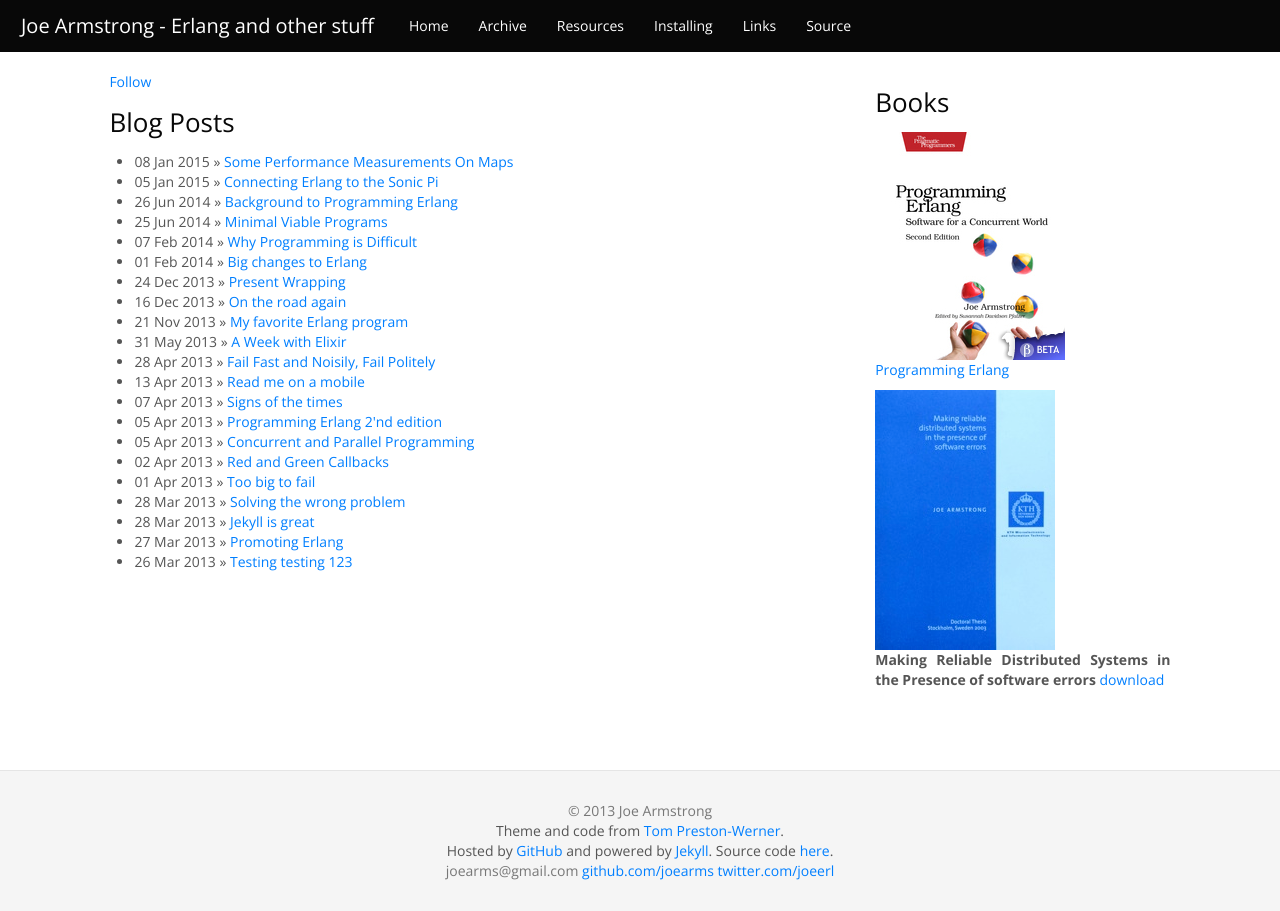
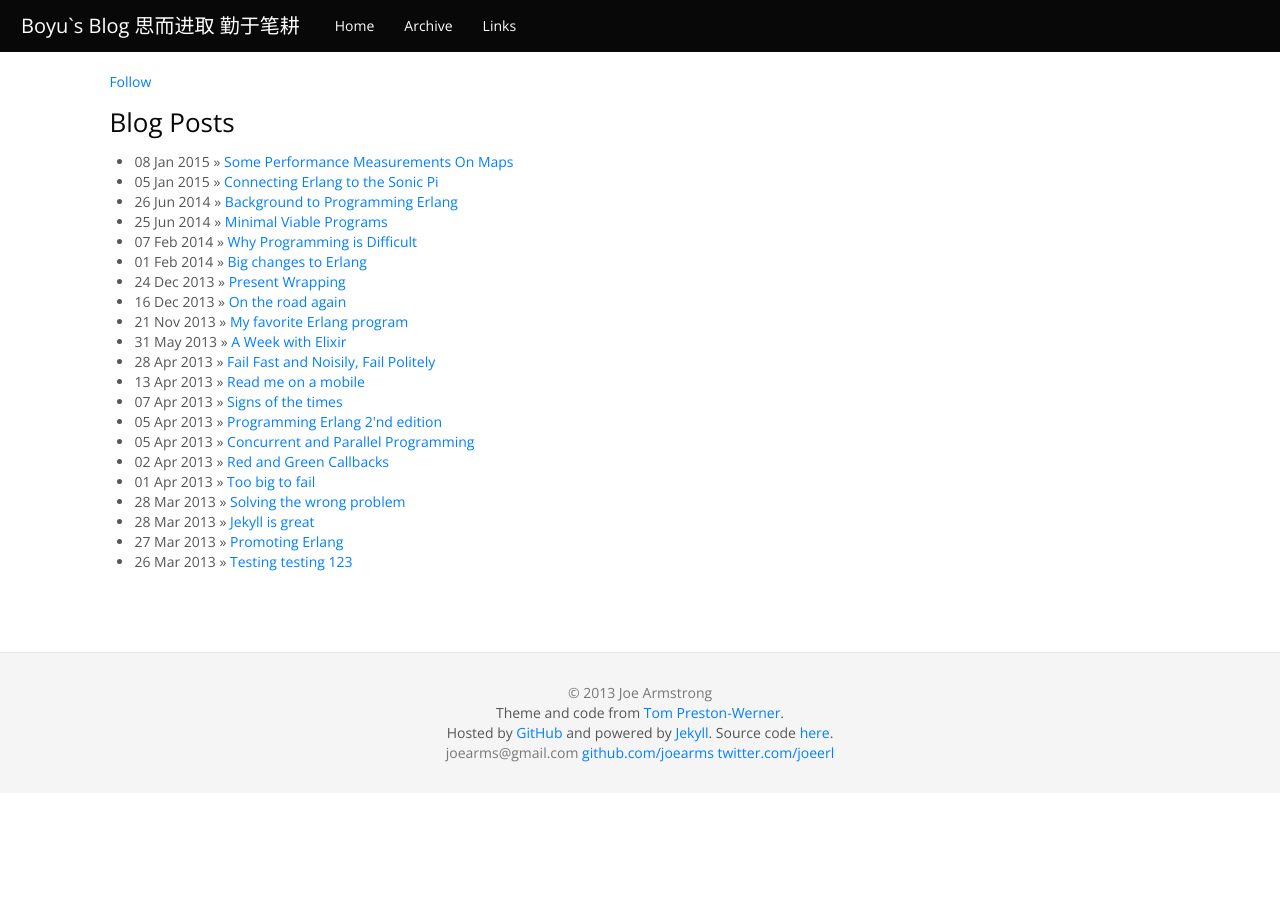
Before and after one commit to ictdby/ictdby.github.io, a Jekyll site: the page built from index.html, in a window 1280 px wide. Built offline with Jekyll 4.4.1, drawn with Linux system fonts in a browser that asks for light colours; comment, search, counter and statistics services are not loaded.

Commit message:
change templete

```diff
--- a/_config.yml
+++ b/_config.yml
@@ -5,7 +5,7 @@ kramdown:
 comments :
    provider: disqus
    disqus:
-     short_name:  joearmstrongsblog
+     short_name:  boyudiao
 
 name: Boyu's blog
 description: Diaoboyu Blog and Homepage
--- a/_layouts/default_2.html
+++ b/_layouts/default_2.html
@@ -23,14 +23,11 @@
   <body>
     <div class="navbar">
       <div class="navbar-inner">
-	<a class="brand" href="/index.html">Joe Armstrong - Erlang and other stuff</a>
+	<a class="brand" href="/index.html">Boyu`s Blog 思而进取 勤于笔耕</a>
 	<ul class="nav">
 	  <li><a href="/index.html">Home</a></li>
 	  <li><a href="/archive.html">Archive</a></li>
-	  <li><a href="/resources.html">Resources</a></li>
-	  <li><a href="/installing.html">Installing</a></li>
 	  <li><a href="/links.html">Links</a></li>
-	  <li><a href="https://github.com/joearms/joearms.github.com/">Source</a></li>
 	</ul>
       </div>
     </div>
@@ -45,21 +42,6 @@
 	  </p>
 
 	  {{content}}
-	</div>
-	<div class="span3">
-	  <h2>Books</h2>
-	  <p>
-	    <img src="/images/jaerlang2_small.jpg" alt="Programming Erlang book"/>
-	    <br/>
-	    <a href="http://pragprog.com/book/jaerlang2/programming-erlang">
-	    Programming Erlang</a>
-	  </p>
-
-	  <p>
-	    <img src="/images/joe_thesis.jpg" alt="joe thesis"/><br/>
-	    <b>Making Reliable Distributed Systems in the Presence of software errors</b>
-	    <a href="http://www.sics.se/~joe/thesis/armstrong_thesis_2003.pdf">download</a>
-	  </p>
 	</div>
       </div>
     </div>
```
